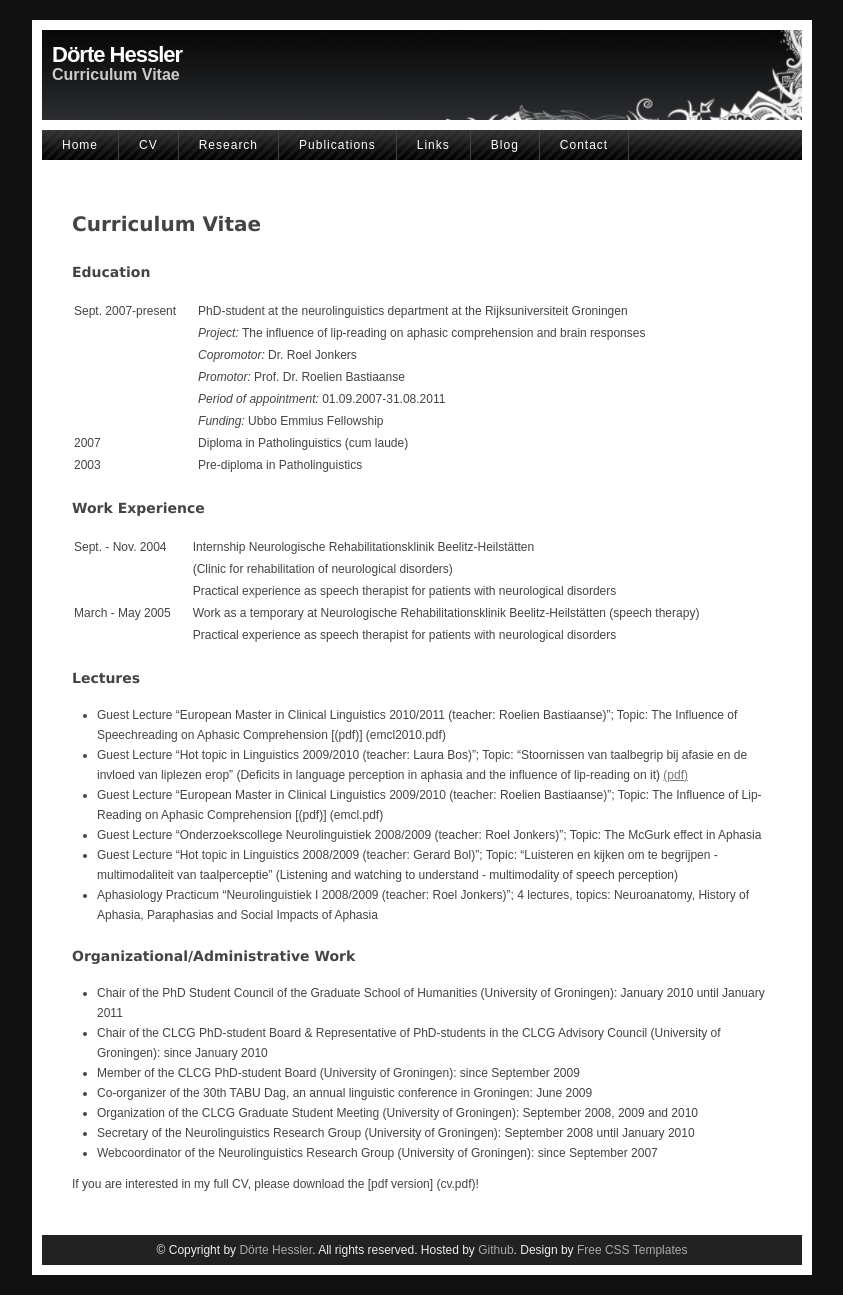
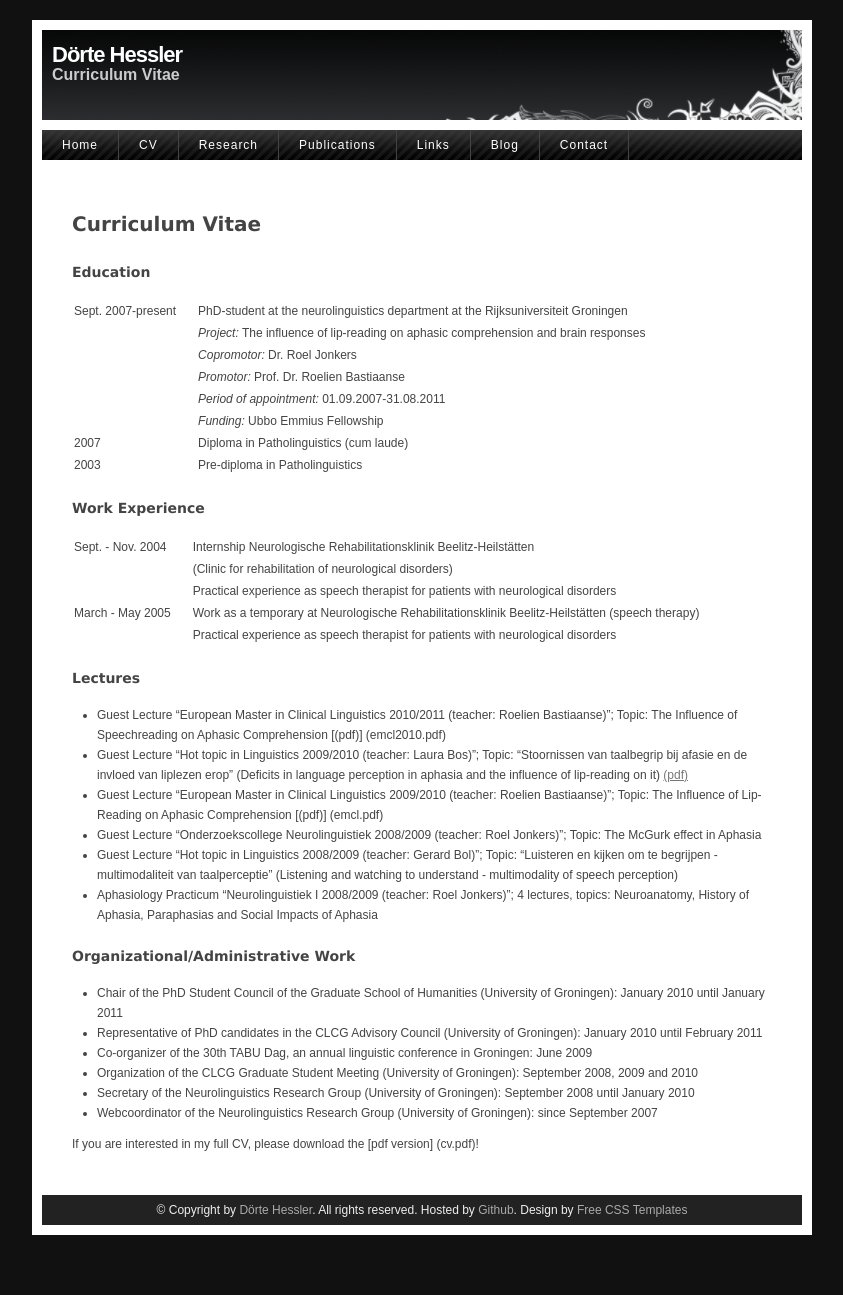
Before and after one commit to doerte/doerte.github.com, a Jekyll site: the page built from cv/index.md, in a window 1280 px wide. Shown: the whole page, without its empty margins (218-1061 px from the left). Built offline with Jekyll 4.4.1, drawn with Linux system fonts in a browser that asks for light colours; after the commit the page ends 1255 px from its top, so only the background shows below that.

Commit message:
update cv

```diff
--- a/cv/index.md
+++ b/cv/index.md
@@ -71,8 +71,7 @@ Organizational/Administrative Work
 ---------------------------------
 
 - Chair of the PhD Student Council of the Graduate School of Humanities (University of Groningen): January 2010 until January 2011
-- Chair of the CLCG PhD-student Board & Representative of PhD-students in the CLCG Advisory Council (University of Groningen): since January 2010
-- Member of the CLCG PhD-student Board (University of Groningen): since September 2009
+- Representative of PhD candidates in the CLCG Advisory Council (University of Groningen): January 2010 until February 2011
 - Co-organizer of the 30th TABU Dag, an annual linguistic conference in Groningen: June 2009
 - Organization of the CLCG Graduate Student Meeting (University of Groningen): September 2008, 2009 and 2010
 - Secretary of the Neurolinguistics Research Group (University of Groningen): September 2008 until January 2010
```
